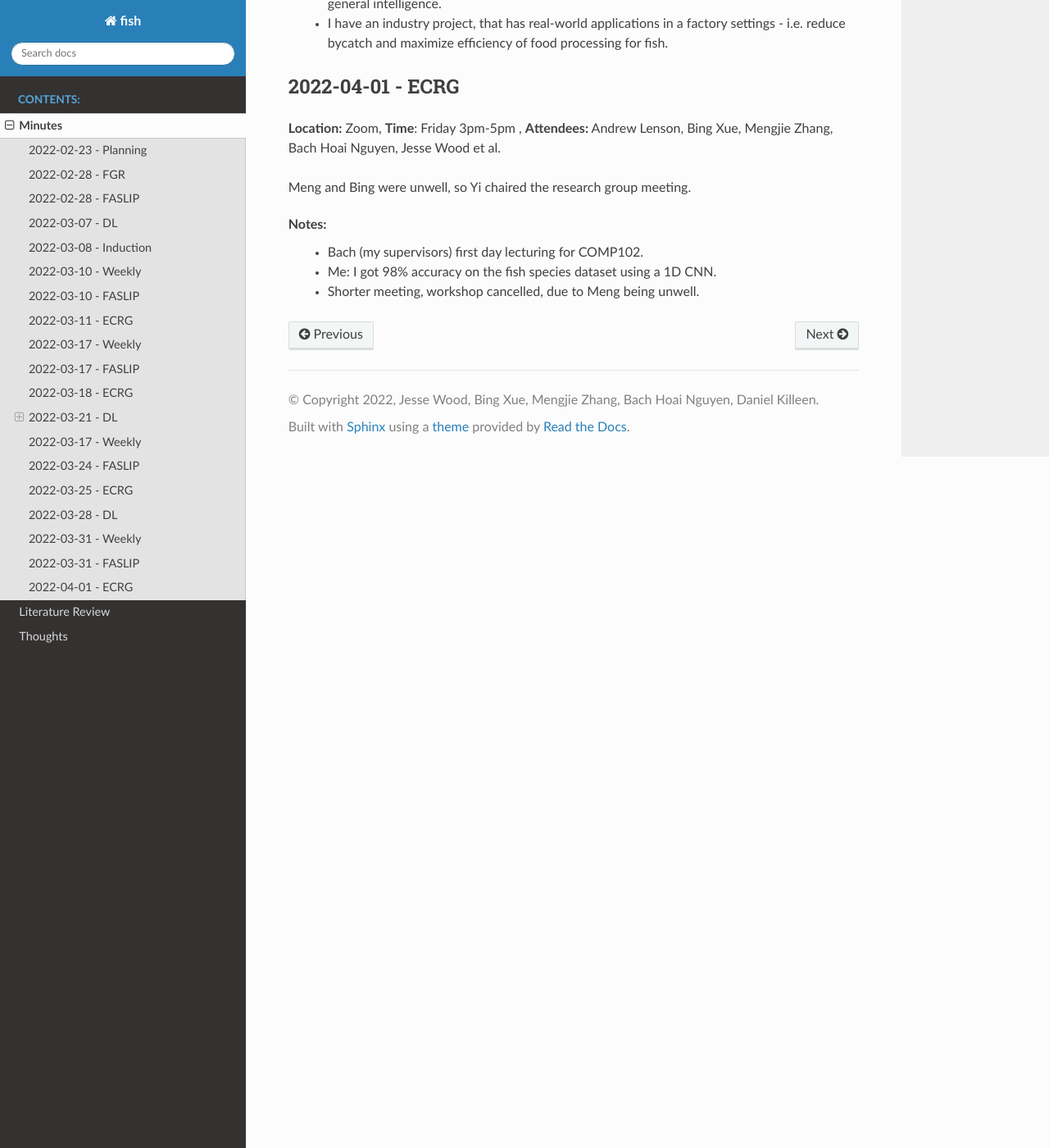
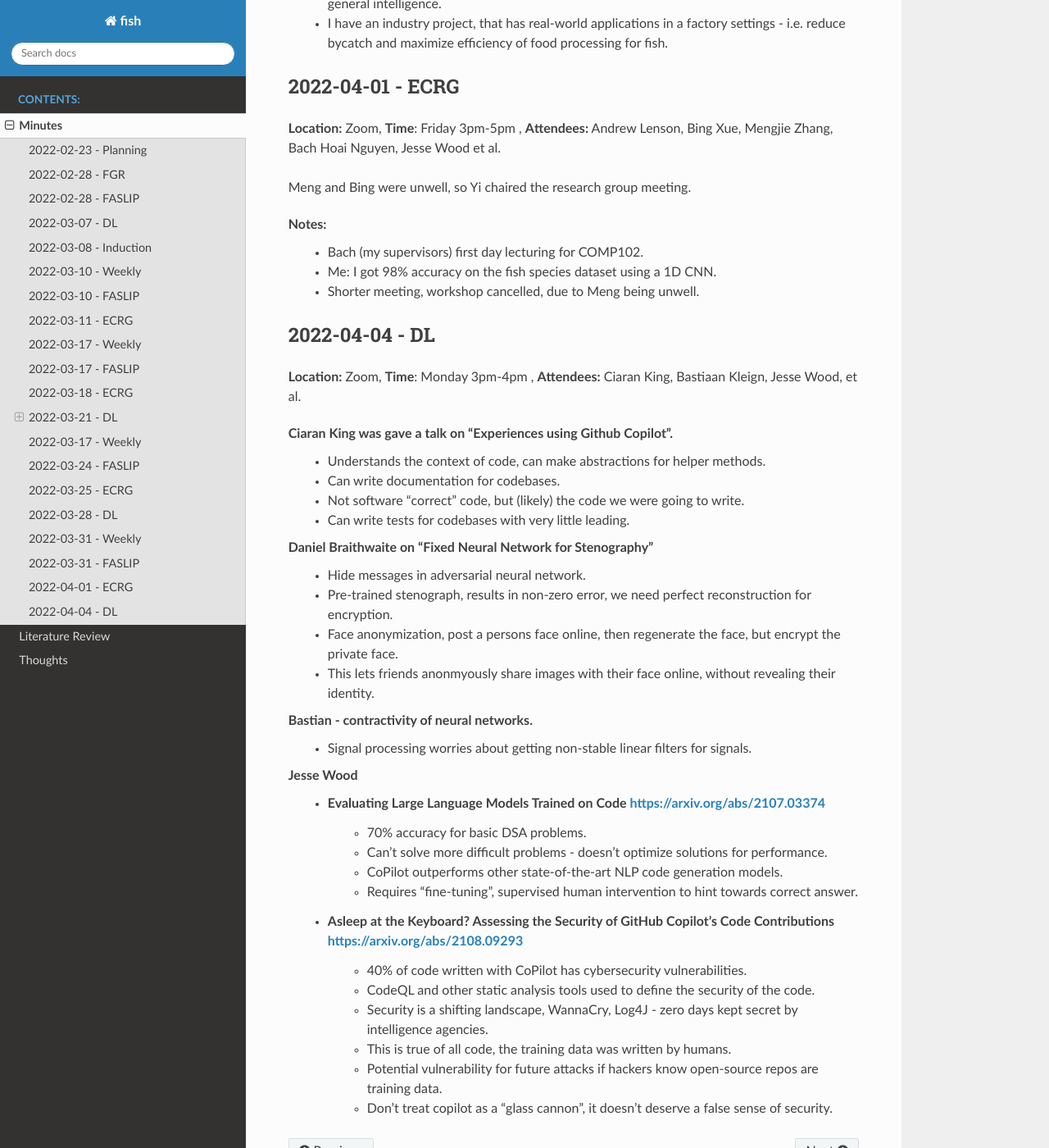
Before and after one commit to woodRock/fishy-business, a Sphinx documentation site: the page built from docs/source/minutes.rst, in a window 1280 px wide and 1400 px high, scrolled down 13489 px. Shown: the whole window at 82% size. Built offline with Sphinx 7.4.7 and the Read the Docs theme 2.0.0, drawn with Linux system fonts in a browser that asks for light colours.

Commit message:
Minutes + papers for Deep Learning

```diff
--- a/docs/source/conf.py
+++ b/docs/source/conf.py
@@ -14,7 +14,6 @@ import os
 import sys
 # sys.path.insert(0, os.path.abspath('.'))
 sys.path.insert(0, os.path.abspath(os.path.join('..', '..')))
-
 
 # -- Project information -----------------------------------------------------
 
--- a/docs/source/minutes.rst
+++ b/docs/source/minutes.rst
@@ -450,3 +450,33 @@ Notes:
     * Bach (my supervisors) first day lecturing for COMP102.
     * Me: I got 98% accuracy on the fish species dataset using a 1D CNN.
     * Shorter meeting, workshop cancelled, due to Meng being unwell.
+
+2022-04-04 - DL
+~~~~~~~~~~~~~~~
+**Location:** Zoom, **Time**: Monday 3pm-4pm , **Attendees:** Ciaran King, Bastiaan Kleign, Jesse Wood, et al.
+
+Ciaran King was gave a talk on "Experiences using Github Copilot".
+    * Understands the context of code, can make abstractions for helper methods.
+    * Can write documentation for codebases.
+    * Not software "correct" code, but (likely) the code we were going to write.
+    * Can write tests for codebases with very little leading.
+Daniel Braithwaite on "Fixed Neural Network for Stenography"
+    * Hide messages in adversarial neural network.
+    * Pre-trained stenograph, results in non-zero error, we need perfect reconstruction for encryption.
+    * Face anonymization, post a persons face online, then regenerate the face, but encrypt the private face.
+    * This lets friends anonmyously share images with their face online, without revealing their identity.
+Bastian - contractivity of neural networks.
+    * Signal processing worries about getting non-stable linear filters for signals.
+Jesse Wood
+    * Evaluating Large Language Models Trained on Code https://arxiv.org/abs/2107.03374
+        * 70% accuracy for basic DSA problems.
+        * Can't solve more difficult problems - doesn't optimize solutions for performance.
+        * CoPilot outperforms other state-of-the-art NLP code generation models.
+        * Requires "fine-tuning", supervised human intervention to hint towards correct answer.
+    * Asleep at the Keyboard? Assessing the Security of GitHub Copilot's Code Contributions https://arxiv.org/abs/2108.09293
+        * 40% of code written with CoPilot has cybersecurity vulnerabilities.
+        * CodeQL and other static analysis tools used to define the security of the code.
+        * Security is a shifting landscape, WannaCry, Log4J - zero days kept secret by intelligence agencies.
+        * This is true of all code, the training data was written by humans.
+        * Potential vulnerability for future attacks if hackers know open-source repos are training data.
+        * Don't treat copilot as a "glass cannon", it doesn't deserve a false sense of security.
```
Also changed, not shown: docs/source/papers.rst (+21 -0 lines).
